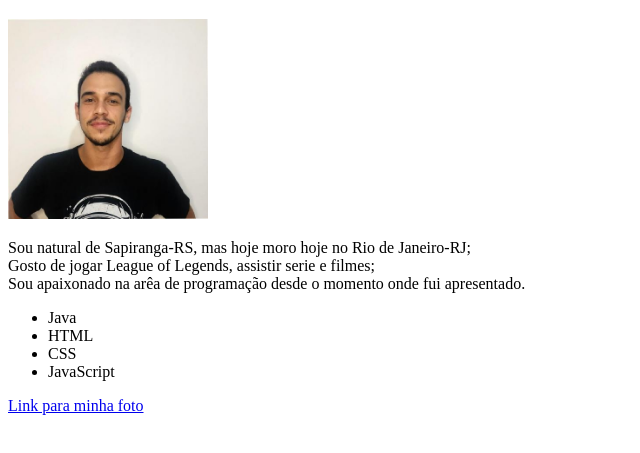
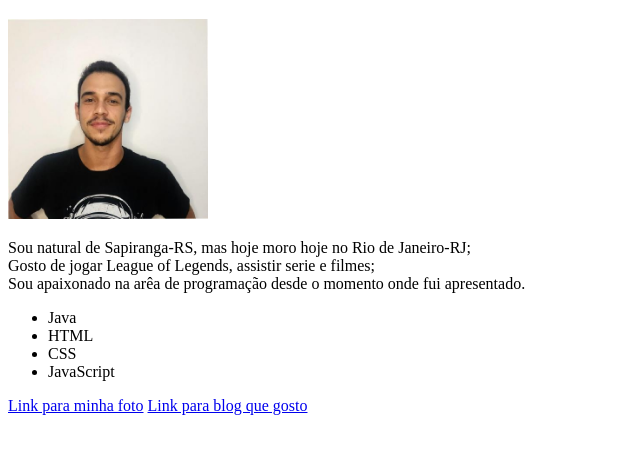
Before and after one commit to ThiagoSilva042/ThiagoSilva042.github.io, a plain HTML site: page index.html in a window 1280 px wide. Shown: the part 61-514 px from the top of the page, without its empty margins (0-640 px from the left). Drawn offline with Linux system fonts and the light colour scheme.

Commit message:
Adicionado um link para um blog que gosto que abre uma nova aba

```diff
--- a/index.html
+++ b/index.html
@@ -23,6 +23,6 @@
         <li>JavaScript</li>
     </ul>
     <a href="https://encurtador.com.br/cdkmw">Link para minha foto</a>
-
+    <a href="https://www.youtube.com/@codigofontetv" target="_blank">Link para blog que gosto</a>
 </body>
 </html>
```
